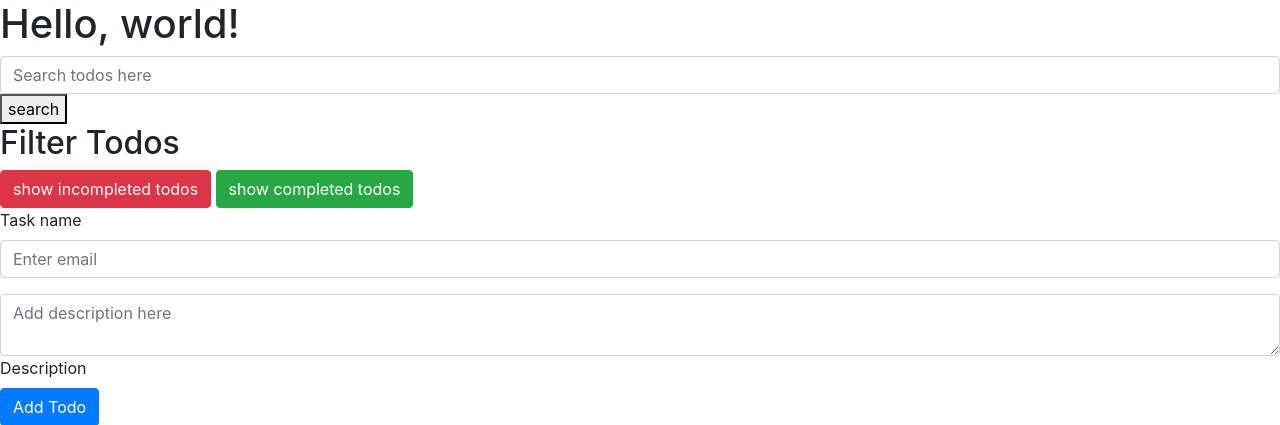
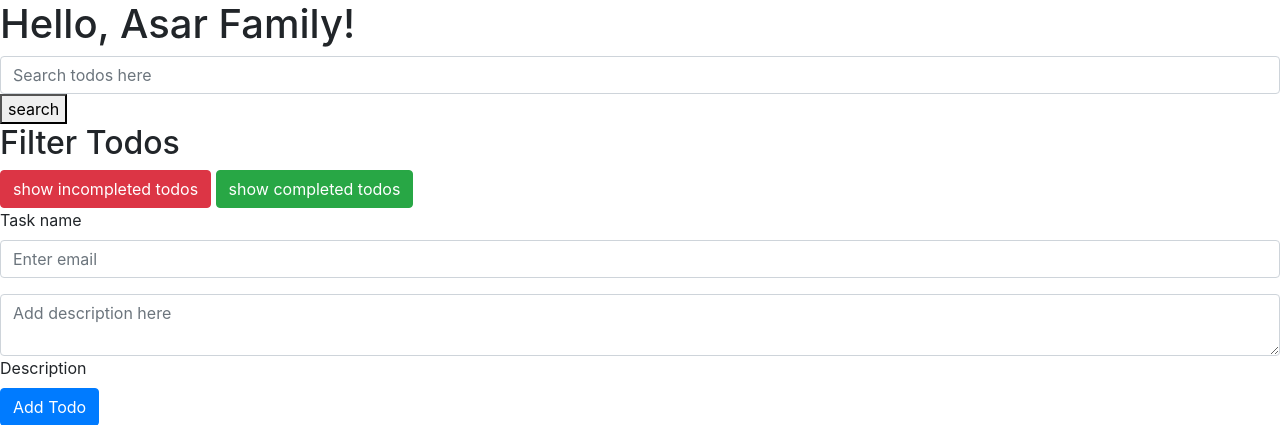
Before and after one commit to asarhub/django17Basic, a Django app: page /todo/list/ in a window 1280 px wide. Shown: the top 425 px of the page. Run offline with Django 4.2, Linux system fonts and the light colour scheme; data comes from the database, SQL or seed files in the repository; parts of the project's set-up code (start-up, migrations or seed data) failed here and were passed over; some libraries are stand-ins or nearby versions.

Commit message:
list html updated

```diff
--- a/todo_app/templates/list.html
+++ b/todo_app/templates/list.html
@@ -11,7 +11,7 @@
     <title>Hello, Asar Family!</title>
   </head>
   <body>
-    <h1>Hello, world!</h1>
+    <h1>Hello, Asar Family!</h1>
 
     <!-- Optional JavaScript -->
     <!-- jQuery first, then Popper.js, then Bootstrap JS -->
```
